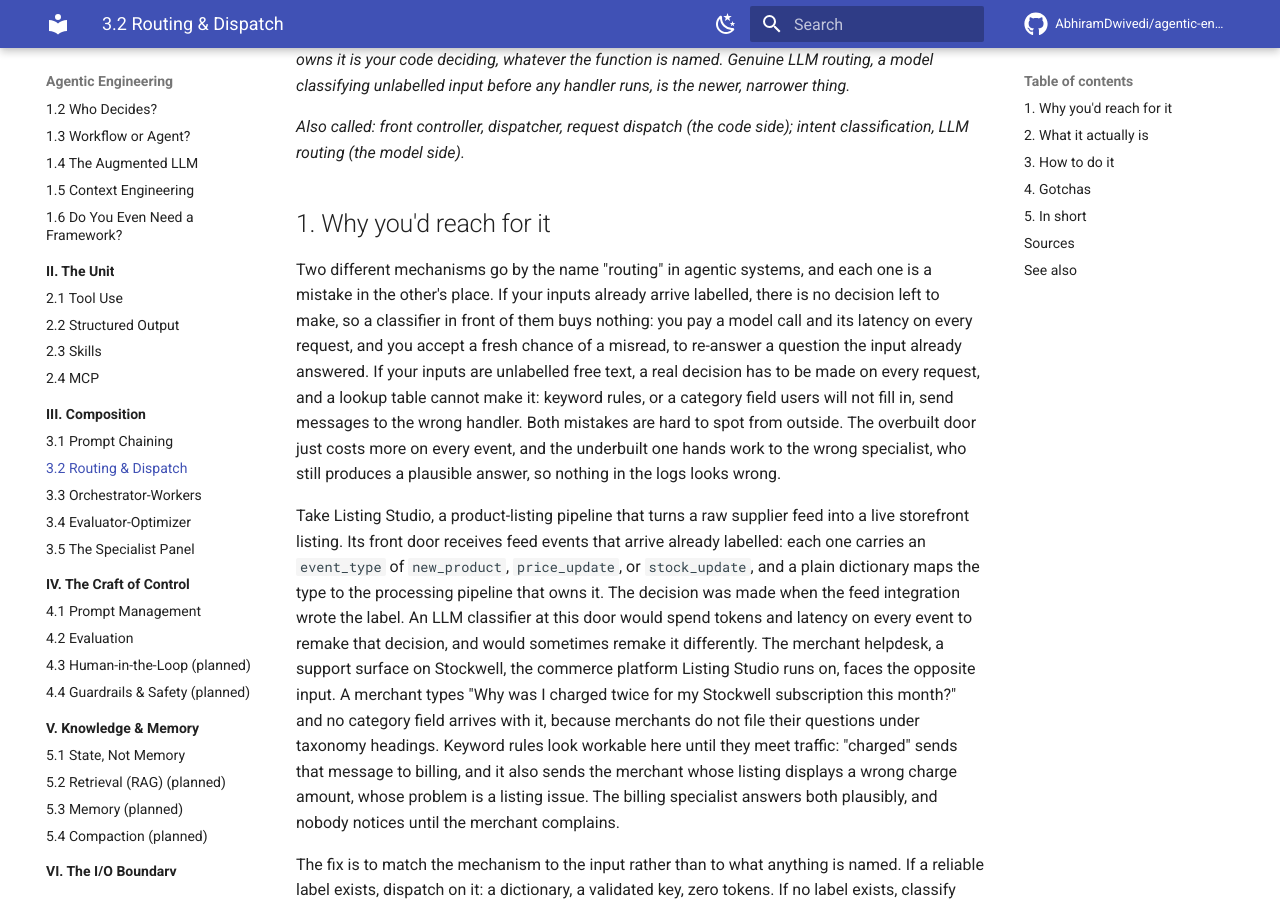
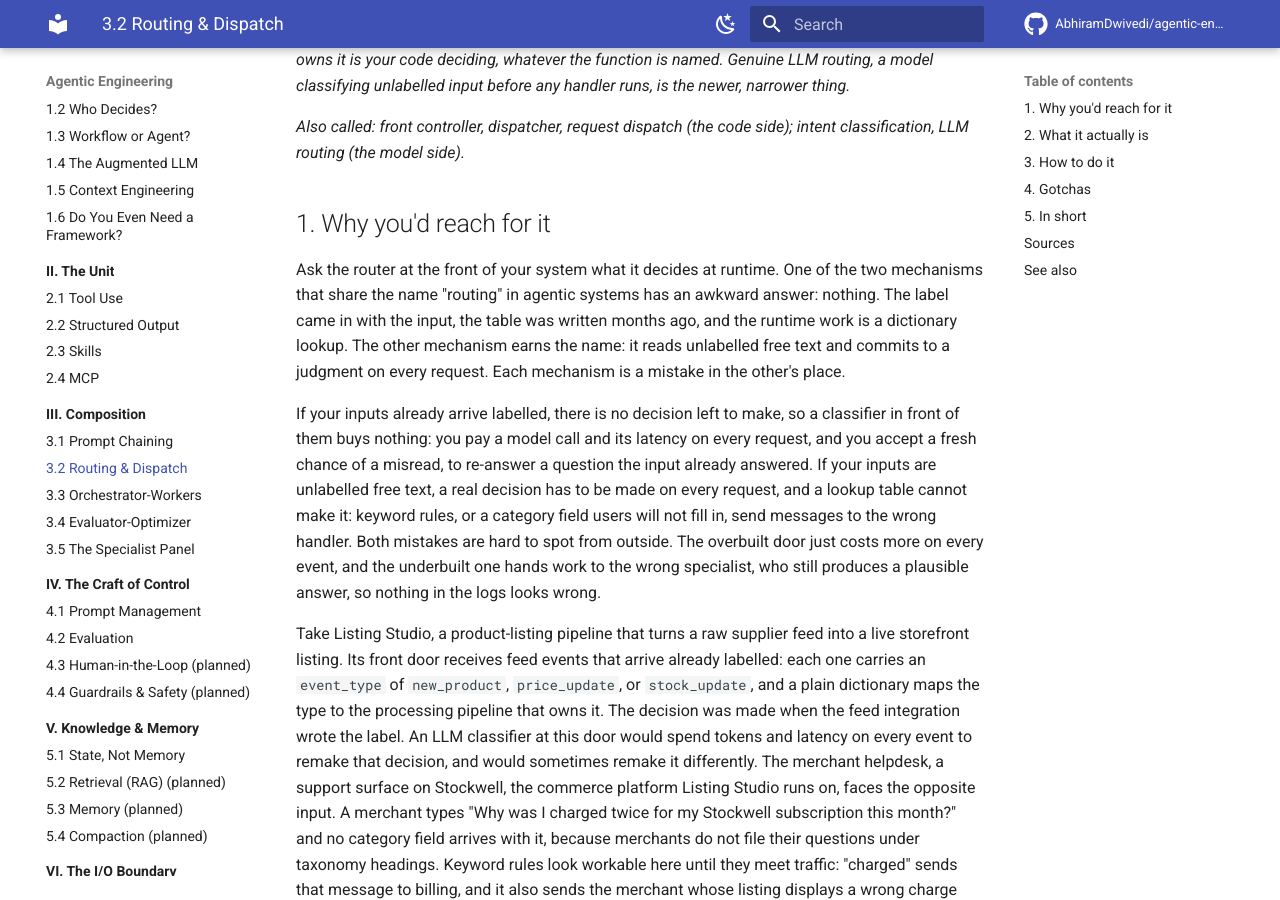
Before and after one commit to AbhiramDwivedi/agentic-engineering, an MkDocs documentation site: the page built from docs/composition/the-router-that-isnt.md, in a window 1280 px wide and 900 px high, scrolled down 282 px. Built offline with MkDocs 1.6.1 and Material for MkDocs 9.7.7, drawn with Linux system fonts in a browser that asks for light colours; comment, search, counter and statistics services are not loaded; some of the changed text lies outside the part shown.

Commit message:
3.2: open on a hook, name Gulli's book in prose
The chapter now opens by asking the reader's router what it decides at
runtime, with the awkward answer (nothing) carrying the deflation in
the first three sentences. The Gulli citation names the book in prose
instead of the floating "Gulli's independent treatment," which read as
self-referencing.

Co-Authored-By: Claude Fable 5 <noreply@anthropic.com>

```diff
--- a/docs/composition/the-router-that-isnt.md
+++ b/docs/composition/the-router-that-isnt.md
@@ -8,7 +8,9 @@
 
 ## 1. Why you'd reach for it
 
-Two different mechanisms go by the name "routing" in agentic systems, and each one is a mistake in the other's place. If your inputs already arrive labelled, there is no decision left to make, so a classifier in front of them buys nothing: you pay a model call and its latency on every request, and you accept a fresh chance of a misread, to re-answer a question the input already answered. If your inputs are unlabelled free text, a real decision has to be made on every request, and a lookup table cannot make it: keyword rules, or a category field users will not fill in, send messages to the wrong handler. Both mistakes are hard to spot from outside. The overbuilt door just costs more on every event, and the underbuilt one hands work to the wrong specialist, who still produces a plausible answer, so nothing in the logs looks wrong.
+Ask the router at the front of your system what it decides at runtime. One of the two mechanisms that share the name "routing" in agentic systems has an awkward answer: nothing. The label came in with the input, the table was written months ago, and the runtime work is a dictionary lookup. The other mechanism earns the name: it reads unlabelled free text and commits to a judgment on every request. Each mechanism is a mistake in the other's place.
+
+If your inputs already arrive labelled, there is no decision left to make, so a classifier in front of them buys nothing: you pay a model call and its latency on every request, and you accept a fresh chance of a misread, to re-answer a question the input already answered. If your inputs are unlabelled free text, a real decision has to be made on every request, and a lookup table cannot make it: keyword rules, or a category field users will not fill in, send messages to the wrong handler. Both mistakes are hard to spot from outside. The overbuilt door just costs more on every event, and the underbuilt one hands work to the wrong specialist, who still produces a plausible answer, so nothing in the logs looks wrong.
 
 Take Listing Studio, a product-listing pipeline that turns a raw supplier feed into a live storefront listing. Its front door receives feed events that arrive already labelled: each one carries an `event_type` of `new_product`, `price_update`, or `stock_update`, and a plain dictionary maps the type to the processing pipeline that owns it. The decision was made when the feed integration wrote the label. An LLM classifier at this door would spend tokens and latency on every event to remake that decision, and would sometimes remake it differently. The merchant helpdesk, a support surface on Stockwell, the commerce platform Listing Studio runs on, faces the opposite input. A merchant types "Why was I charged twice for my Stockwell subscription this month?" and no category field arrives with it, because merchants do not file their questions under taxonomy headings. Keyword rules look workable here until they meet traffic: "charged" sends that message to billing, and it also sends the merchant whose listing displays a wrong charge amount, whose problem is a listing issue. The billing specialist answers both plausibly, and nobody notices until the merchant complains.
 
@@ -26,7 +28,7 @@ There is also a counter-trigger: if the model must keep deciding what to do next
 
 ## 2. What it actually is
 
-Dispatch and routing both stand at the front of a system that has several handlers and must get each input to the right one. What separates them is where the label comes from. A dispatch table takes a label the caller already supplied and looks up the handler that owns it; your code made the decision when it wrote the table, and at runtime there is only a lookup. Routing starts from unlabelled input and classifies it before any handler runs. Intent classification, the routing side's other alias, names that same step: assigning an input to one category from a closed set before its handler is chosen. Anthropic's guide, which named the workflow, defines routing as a step that "classifies an input and directs it to a specialized followup task," and allows the classification to be handled by an LLM or by a more traditional classification model or algorithm.[^anthropic] Gulli's independent treatment agrees, admitting LLM-based, embedding-based, rule-based, and ML-model-based classifiers.[^gulli]
+Dispatch and routing both stand at the front of a system that has several handlers and must get each input to the right one. What separates them is where the label comes from. A dispatch table takes a label the caller already supplied and looks up the handler that owns it; your code made the decision when it wrote the table, and at runtime there is only a lookup. Routing starts from unlabelled input and classifies it before any handler runs. Intent classification, the routing side's other alias, names that same step: assigning an input to one category from a closed set before its handler is chosen. Anthropic's guide, which named the workflow, defines routing as a step that "classifies an input and directs it to a specialized followup task," and allows the classification to be handled by an LLM or by a more traditional classification model or algorithm.[^anthropic] Gulli's book *Agentic Design Patterns* arrives at the same definition independently, and admits the same range of classifiers: LLM-based, embedding-based, rule-based, and ML-model-based.[^gulli]
 
 So does any of this need an LLM? Mostly no. On this book's litmus test (who makes the structural decision, the model or your code? see [1.2 Who Decides?](../foundations/who-decides.md)), the word "routing" covers three arrangements, and only the last of them puts a model in the decision:
 
```
